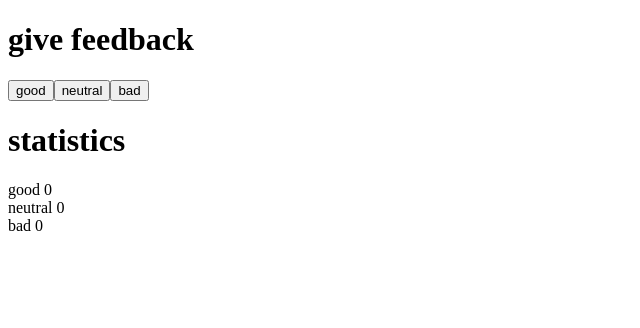
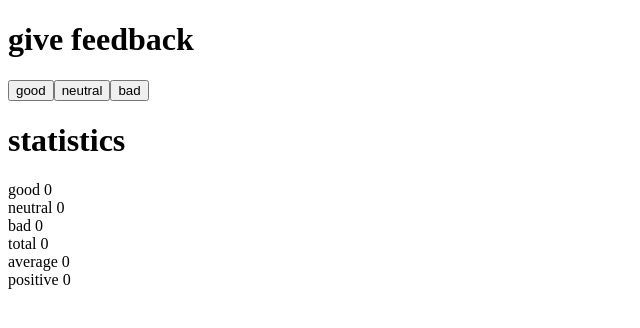
Before and after one commit to EmilianoCBE/fullstackopen-course, a React (Vite) app in the folder part1/unicafe/: page / in a window 1280 px wide. Shown: the top 328 px of the page, without its empty margins (0-640 px from the left). Built offline with nearby package versions, Linux system fonts and the light colour scheme.

Commit message:
Ejercicio 1.7 unicafe paso 2 hecho

```diff
--- a/part1/unicafe/src/App.jsx
+++ b/part1/unicafe/src/App.jsx
@@ -6,20 +6,38 @@ function App() {
   const [good, setGood] = useState(0)
   const [neutral, setNeutral] = useState(0)
   const [bad, setBad] = useState(0)
+  const [total, setTotal] = useState(0)
+  const [average, setAverage] = useState(0)
+  const [positive, setPositive] = useState(0)
+
+  let totalAverage = average / total
+  let positiveAverage = positive / total
 
   const addGood = () => {
     let newCountGood = good
+    let newTotal = total
+    let newAverage = average
+    let newPositive = positive
     setGood(newCountGood += 1)
+    setTotal(newTotal += 1)
+    setAverage(newAverage += 1)
+    setPositive(newPositive += 1)
   }
 
   const addNeutral = () => {
     let newCountNeutral = neutral
+    let newTotal = total
     setNeutral(newCountNeutral += 1)
+    setTotal(newTotal += 1)
   }
 
   const addBad = () => {
     let newCountBad = bad
+    let newTotal = total
+    let newAverage = average
     setBad(newCountBad += 1)
+    setTotal(newTotal += 1)
+    setAverage(newAverage -= 1)
   }
 
   return (
@@ -32,6 +50,9 @@ function App() {
       <Display text='good' count={good}/>
       <Display text='neutral' count={neutral}/>
       <Display text='bad' count={bad}/>
+      <Display text='total' count={total}/>
+      <Display text='average' count={totalAverage ? totalAverage : 0}/>
+      <Display text='positive' count={positiveAverage ? positiveAverage : 0}/>
     </>
   )
 }
```
